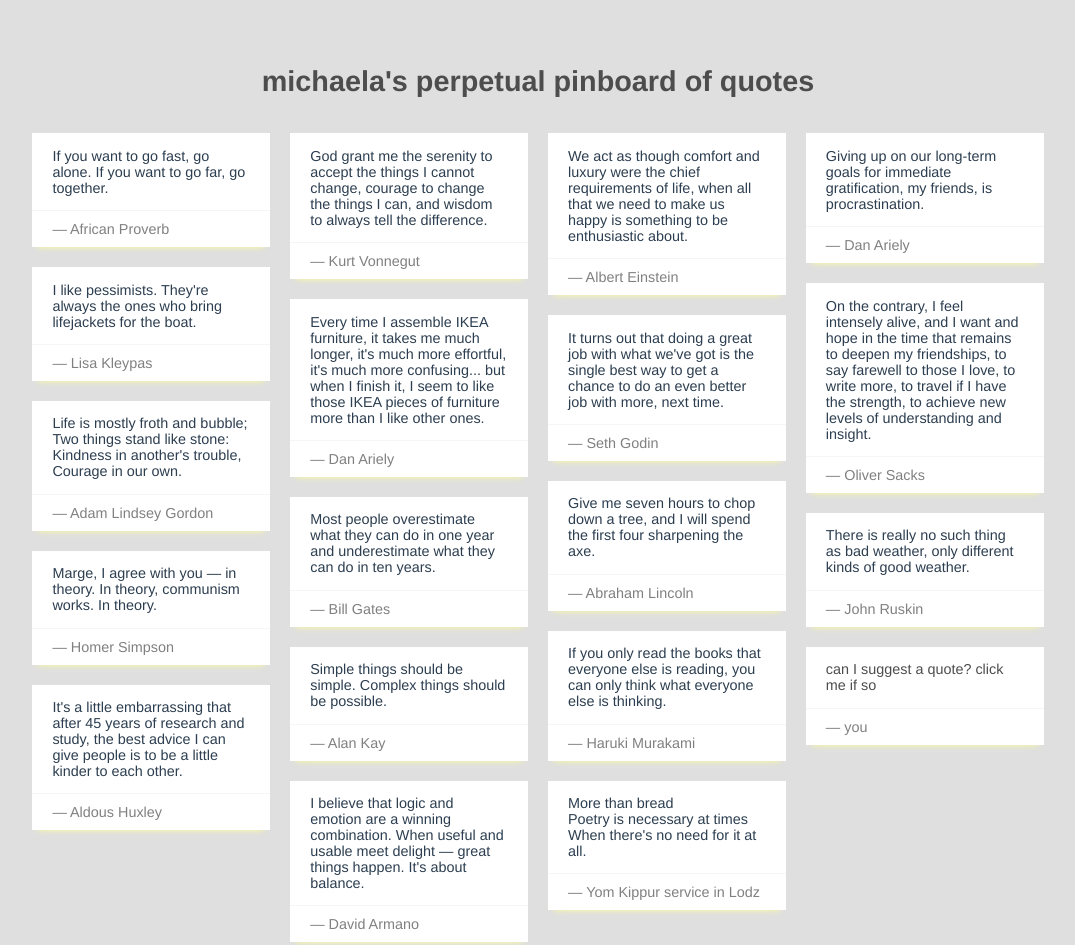
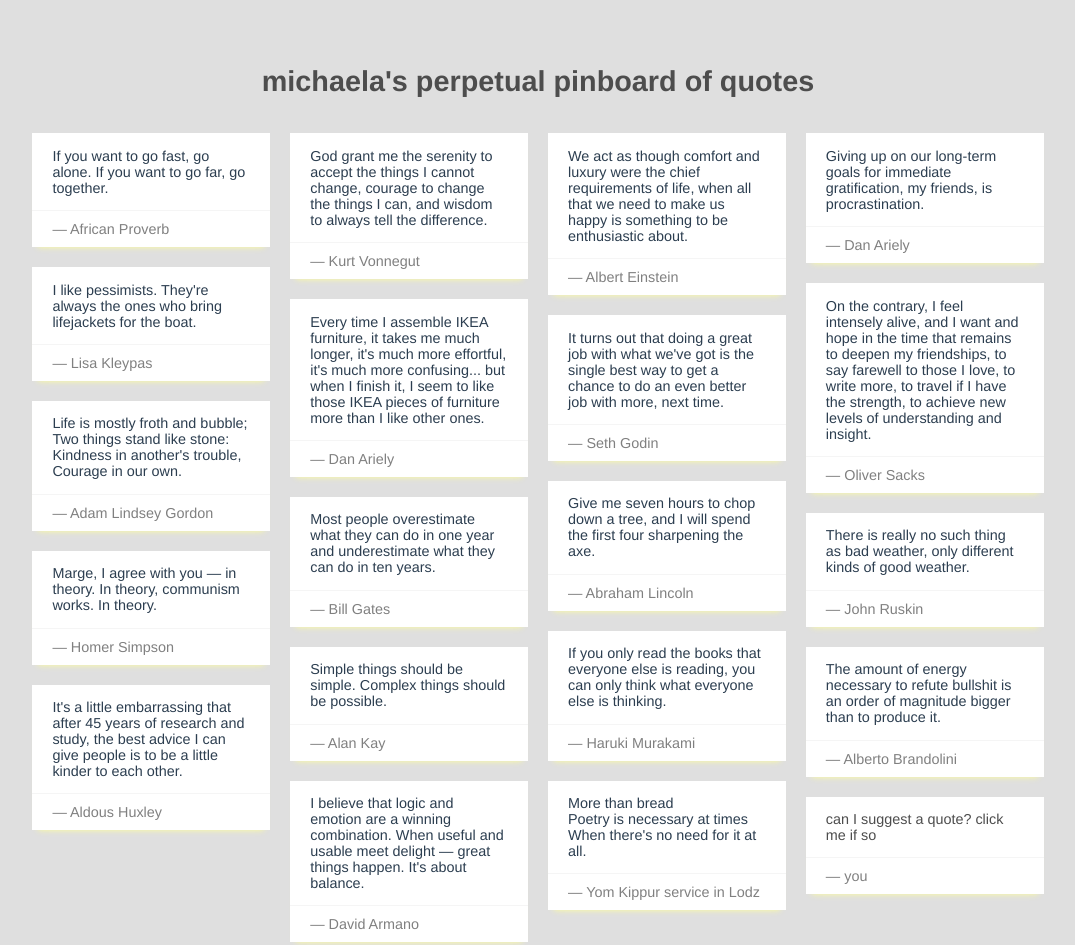
Before and after one commit to mkerem/mygithubpage, a plain HTML site: page quotes.html in a window 1280 px wide. Shown: the whole page, without its empty margins (102-1177 px from the left). Drawn offline with Linux system fonts and the light colour scheme.

Commit message:
Brandolini quote

```diff
--- a/quotes.html
+++ b/quotes.html
@@ -180,6 +180,15 @@
       </a>
     </div>
 
+           <div class="pin">
+      <p>
+    	 The amount of energy necessary to refute bullshit is an order of magnitude bigger than to produce it.
+      </p>
+      <a class="author" href="#">
+       &mdash; Alberto Brandolini
+      </a>
+    </div>
+
        <div class="pin">
       <p>
         <a href="http://www.google.com">can I suggest a quote? click me if so</a>
```
